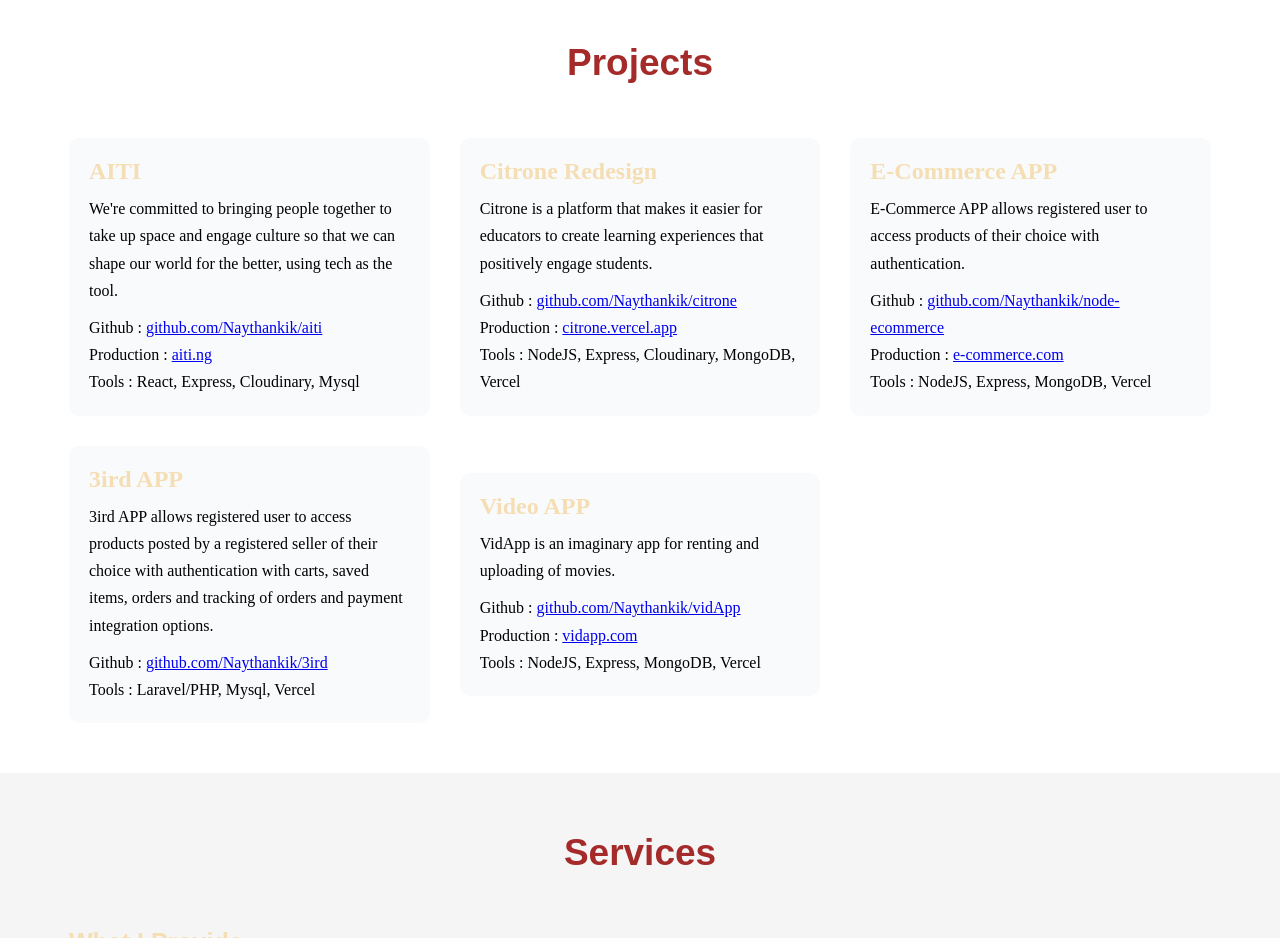
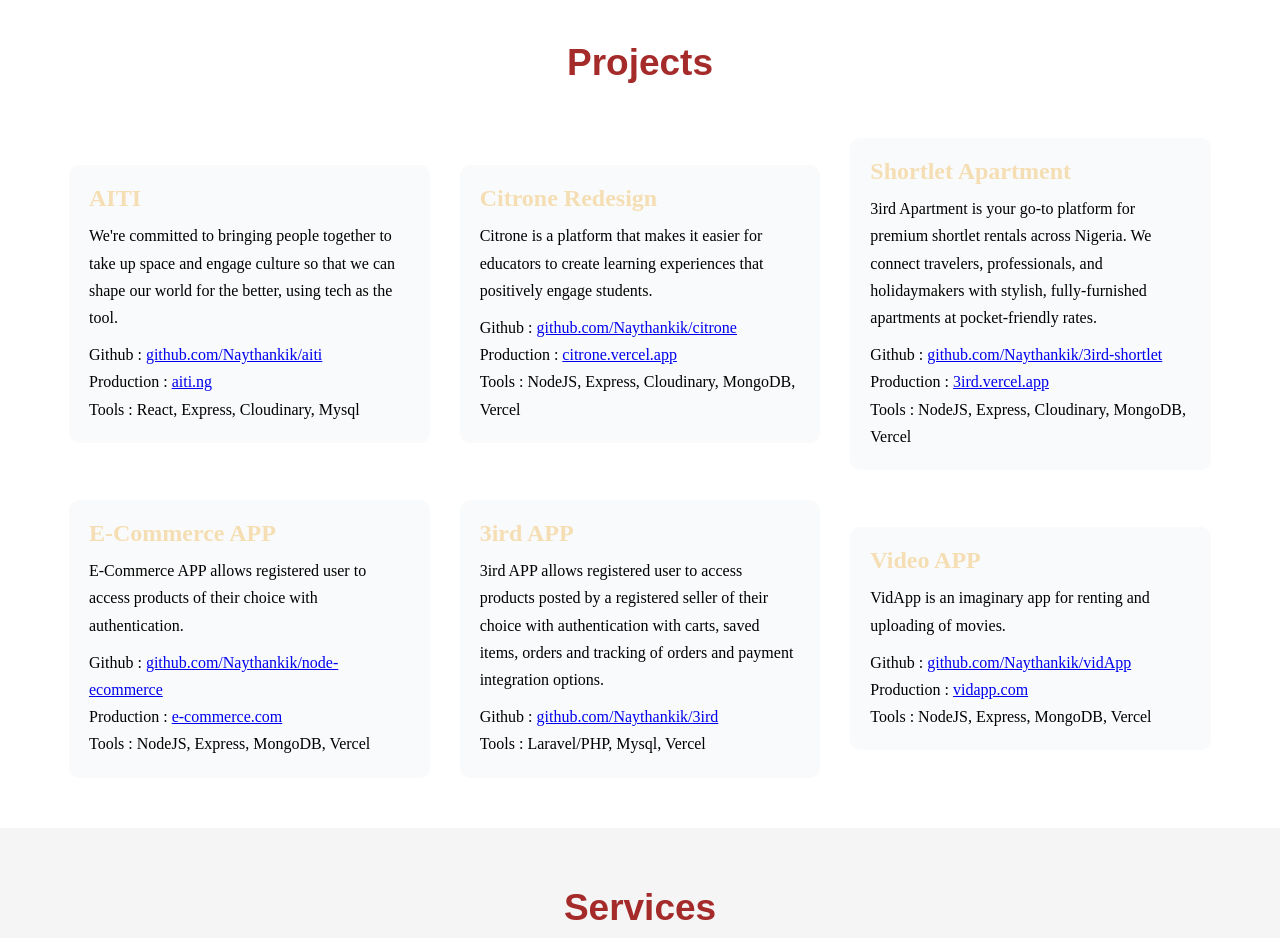
Before and after one commit to Naythankik/portfolio, a plain HTML site: page index.html in a window 1280 px wide. Shown: the part 1520-2458 px from the top of the page. Drawn offline with Linux system fonts and the light colour scheme; a web font is replaced by a local one.

Commit message:
Update index.html

```diff
--- a/index.html
+++ b/index.html
@@ -138,6 +138,28 @@
                 Production :
                 <a href="https://citrone.vercel.app/" target="_blank"
                   >citrone.vercel.app</a
+                >
+              </p>
+              <p>Tools : NodeJS, Express, Cloudinary, MongoDB, Vercel</p>
+            </div>
+
+            <div class="project">
+              <h2>Shortlet Apartment</h2>
+              <p style="color: black; padding: 10px 0">
+                3ird Apartment is your go-to platform for premium shortlet rentals across Nigeria.
+                We connect travelers, professionals, and holidaymakers with stylish,
+                fully-furnished apartments at pocket-friendly rates.
+              </p>
+              <p>
+                Github :
+                <a href="https://github.com/Naythankik/3ird-shortlet" target="_blank"
+                  >github.com/Naythankik/3ird-shortlet</a
+                >
+              </p>
+              <p>
+                Production :
+                <a href="https://3ird-shortlet.vercel.app/" target="_blank"
+                  >3ird.vercel.app</a
                 >
               </p>
               <p>Tools : NodeJS, Express, Cloudinary, MongoDB, Vercel</p>
```
